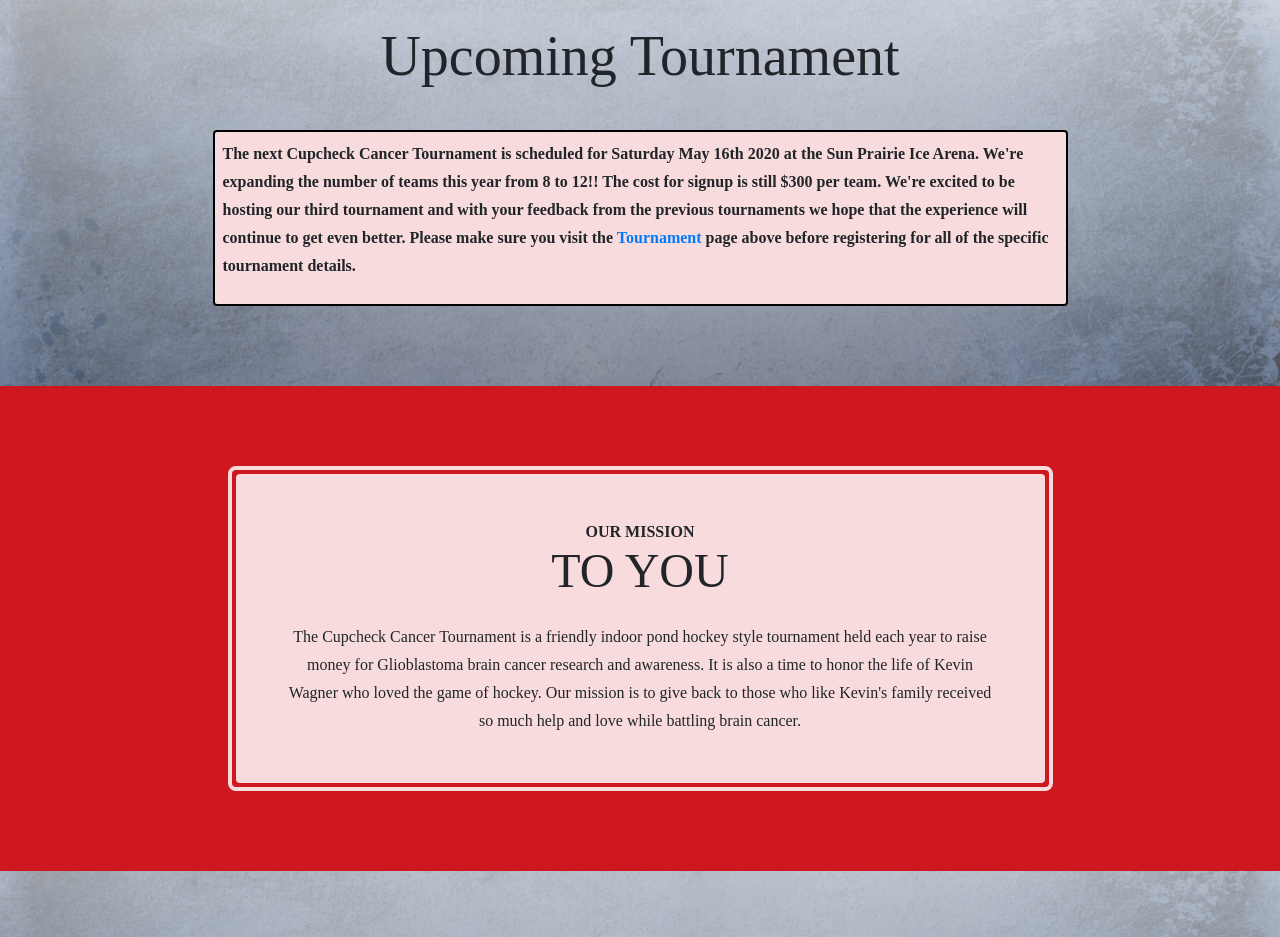
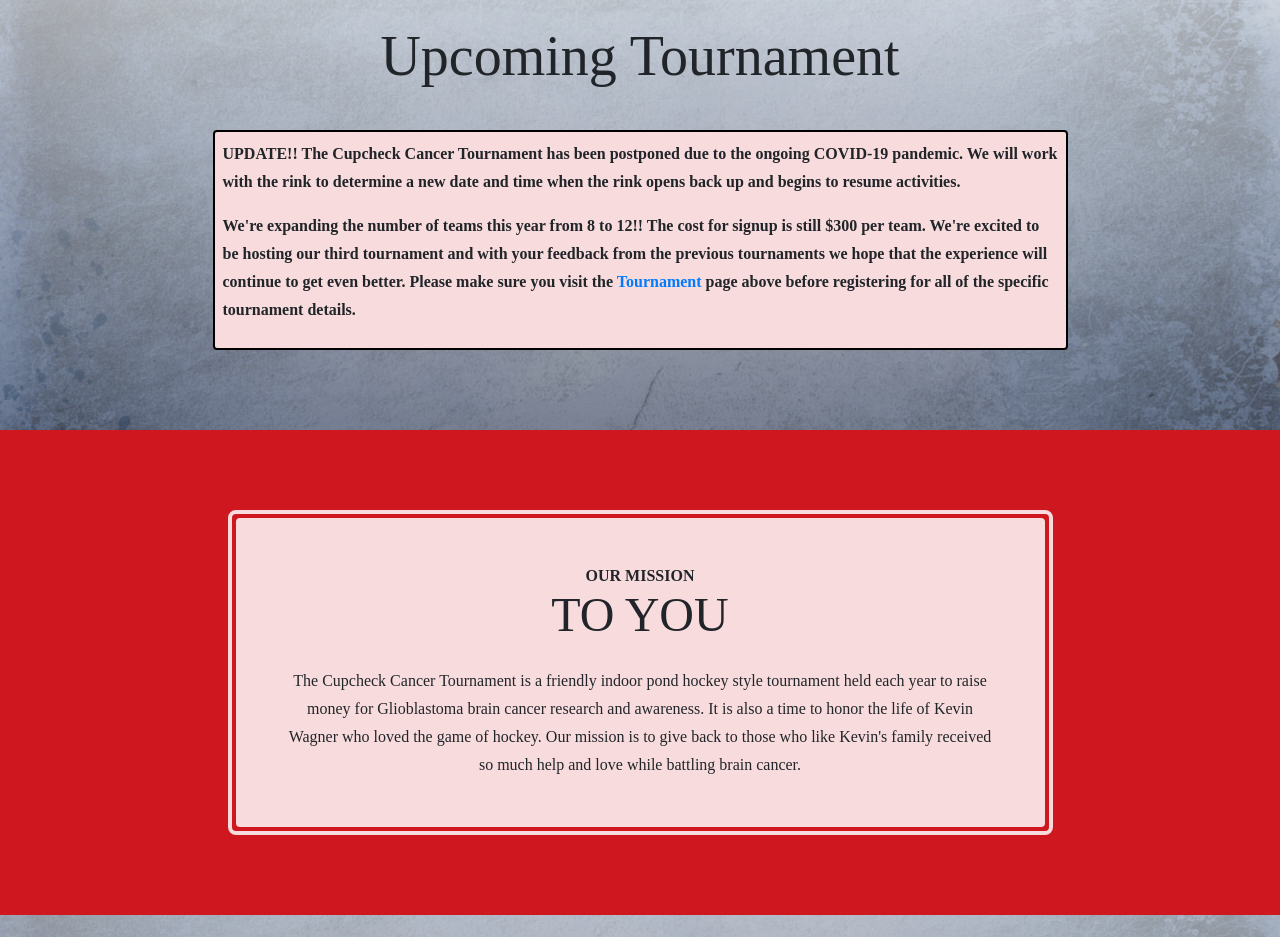
Before and after one commit to SimmonsCS28/cc-api, an Angular app in the folder Web/ClientApp/: page /home in a window 1280 px wide. Shown: the part 999-1936 px from the top of the page. Built offline with nearby package versions, Linux system fonts and the light colour scheme.

Commit message:
covid-19 update
Added an update to the main page explaining the tournament had been delayed because of covid-19 and that we'll be working to reschedule it for a future date.

```diff
--- a/Web/ClientApp/src/app/home/home.component.html
+++ b/Web/ClientApp/src/app/home/home.component.html
@@ -37,7 +37,10 @@
                                 border: 0.15rem solid black;
                                 padding: 8px;">
                                 <p>
-                                  The next Cupcheck Cancer Tournament is scheduled for Saturday May 16th 2020 at the Sun Prairie Ice Arena.
+                                  UPDATE!! The Cupcheck Cancer Tournament has been postponed due to the ongoing COVID-19 pandemic. We will work
+                                  with the rink to determine a new date and time when the rink opens back up and begins to resume activities.
+                                </p>
+                                <p>
                                   We're expanding the number of teams this year from 8 to 12!! The cost for signup is still $300 per team.
                                   We're excited to be hosting our third tournament and with your feedback from the previous tournaments we hope
                                   that the experience will continue to get even better. Please make sure you visit the
```
